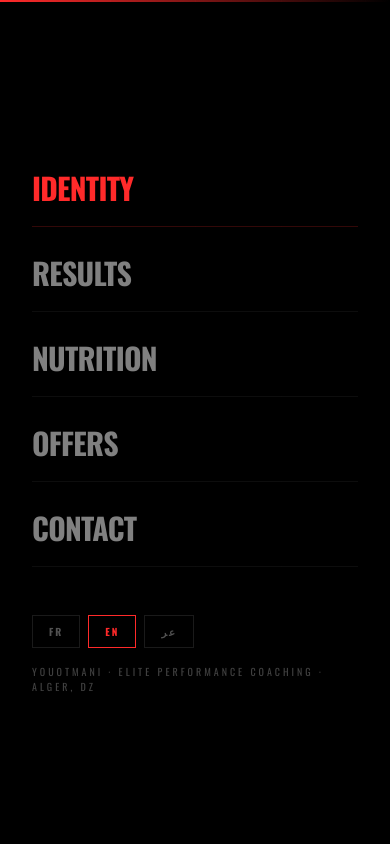
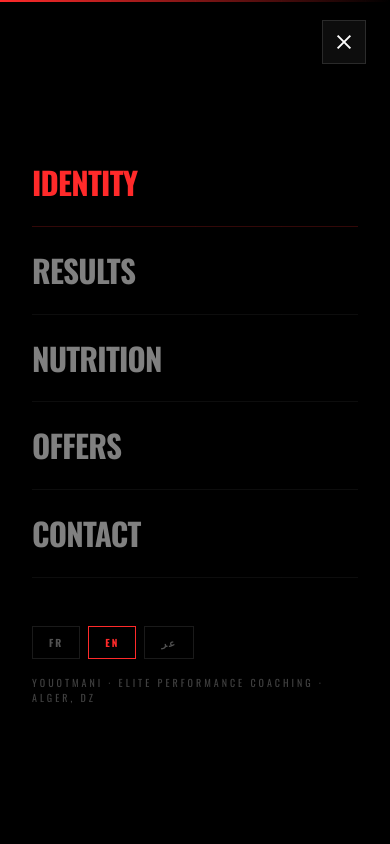
Before and after one commit to laylor-dev/otmani-youcef-coach, a Next.js app: page /en in a window 390 px wide. Both pictures are taken after a click on the button 346 px from the left and 40 px from the top of the page. Shown: the top 844 px of the page. Built offline with nearby package versions, Linux system fonts and the light colour scheme.

Commit message:
fix: make hamburger menu work on all mobile devices (Android & iOS)

```diff
--- a/src/components/Navbar.tsx
+++ b/src/components/Navbar.tsx
@@ -2,9 +2,9 @@
 
 import { Link, usePathname, useRouter } from "@/i18n/routing";
 import { useTranslations, useLocale } from "next-intl";
-import { useState, useEffect } from "react";
+import { useState, useEffect, useCallback } from "react";
 import { motion, AnimatePresence } from "framer-motion";
-import { Menu, X, ArrowRight, Globe } from "lucide-react";
+import { ArrowRight, Globe } from "lucide-react";
 import clsx from "clsx";
 
 const NAV_LINKS = [
@@ -35,11 +35,31 @@ export function Navbar() {
     setLangOpen(false);
   };
 
+  const toggleMenu = useCallback(() => {
+    setMenuOpen((prev) => !prev);
+  }, []);
+
+  const closeMenu = useCallback(() => {
+    setMenuOpen(false);
+  }, []);
+
   useEffect(() => {
     const handleScroll = () => setScrolled(window.scrollY > 60);
     window.addEventListener("scroll", handleScroll, { passive: true });
     return () => window.removeEventListener("scroll", handleScroll);
   }, []);
+
+  // Lock body scroll when menu is open
+  useEffect(() => {
+    if (menuOpen) {
+      document.body.style.overflow = "hidden";
+    } else {
+      document.body.style.overflow = "";
+    }
+    return () => {
+      document.body.style.overflow = "";
+    };
+  }, [menuOpen]);
 
   // Close lang dropdown on outside click
   useEffect(() => {
@@ -56,13 +76,15 @@ export function Navbar() {
 
   return (
     <>
-      <motion.nav
+      {/* NAV BAR */}
+      <nav
         className={clsx(
           "fixed top-0 left-0 right-0 z-50 flex items-center justify-between px-6 md:px-10 transition-all duration-500",
           scrolled
             ? "py-3 bg-black/80 backdrop-blur-xl border-b border-white/5"
             : "py-5 bg-transparent"
         )}
+        style={{ WebkitBackdropFilter: scrolled ? "blur(20px)" : "none" }}
       >
         {/* LOGO */}
         <Link href="/" className="flex items-center gap-2 group">
@@ -109,7 +131,7 @@ export function Navbar() {
           ))}
         </div>
 
-        {/* CTA + LANG SWITCHER */}
+        {/* CTA + LANG SWITCHER (desktop) */}
         <div className="hidden md:flex items-center gap-3">
           {/* Language Switcher */}
           <div className="relative">
@@ -159,77 +181,202 @@ export function Navbar() {
           </Link>
         </div>
 
-        {/* MOBILE TOGGLE */}
+        {/* MOBILE HAMBURGER BUTTON — plain button, no framer-motion wrapper */}
         <button
-          className="md:hidden z-[1001] w-10 h-10 flex items-center justify-center border border-white/10 rounded-lg bg-black/50 backdrop-blur-md cursor-pointer pointer-events-auto active:scale-95"
-          style={{ WebkitBackdropFilter: 'blur(12px)' }}
-          onClick={() => setMenuOpen(!menuOpen)}
-          aria-label="Toggle menu"
+          id="mobile-menu-toggle"
+          type="button"
+          aria-label={menuOpen ? "Close menu" : "Open menu"}
+          aria-expanded={menuOpen}
+          onClick={toggleMenu}
+          className="md:hidden relative z-[200] flex items-center justify-center"
+          style={{
+            width: 44,
+            height: 44,
+            background: "rgba(0,0,0,0.6)",
+            border: "1px solid rgba(255,255,255,0.12)",
+            borderRadius: 8,
+            cursor: "pointer",
+            WebkitTapHighlightColor: "transparent",
+            touchAction: "manipulation",
+            userSelect: "none",
+            flexShrink: 0,
+          }}
         >
-          <AnimatePresence mode="wait" initial={false}>
-            {menuOpen ? (
-              <motion.span key="close" initial={{ rotate: -90, opacity: 0 }} animate={{ rotate: 0, opacity: 1 }} exit={{ rotate: 90, opacity: 0 }} transition={{ duration: 0.2 }}>
-                <X size={18} className="text-white" />
-              </motion.span>
-            ) : (
-              <motion.span key="open" initial={{ rotate: 90, opacity: 0 }} animate={{ rotate: 0, opacity: 1 }} exit={{ rotate: -90, opacity: 0 }} transition={{ duration: 0.2 }}>
-                <Menu size={18} className="text-white" />
-              </motion.span>
-            )}
-          </AnimatePresence>
+          {/* Hamburger / X drawn in pure CSS — no animation library */}
+          <span
+            aria-hidden="true"
+            style={{
+              display: "block",
+              position: "relative",
+              width: 20,
+              height: 14,
+            }}
+          >
+            {/* Top bar */}
+            <span
+              style={{
+                position: "absolute",
+                left: 0,
+                top: menuOpen ? "50%" : 0,
+                width: "100%",
+                height: 2,
+                background: "#fff",
+                borderRadius: 2,
+                transform: menuOpen ? "translateY(-50%) rotate(45deg)" : "none",
+                transition: "top 0.25s, transform 0.25s",
+              }}
+            />
+            {/* Middle bar */}
+            <span
+              style={{
+                position: "absolute",
+                left: 0,
+                top: "50%",
+                width: "100%",
+                height: 2,
+                background: "#fff",
+                borderRadius: 2,
+                transform: "translateY(-50%)",
+                opacity: menuOpen ? 0 : 1,
+                transition: "opacity 0.15s",
+              }}
+            />
+            {/* Bottom bar */}
+            <span
+              style={{
+                position: "absolute",
+                left: 0,
+                bottom: menuOpen ? "50%" : 0,
+                width: "100%",
+                height: 2,
+                background: "#fff",
+                borderRadius: 2,
+                transform: menuOpen ? "translateY(50%) rotate(-45deg)" : "none",
+                transition: "bottom 0.25s, transform 0.25s",
+              }}
+            />
+          </span>
         </button>
-      </motion.nav>
+      </nav>
 
-      {/* MOBILE FULLSCREEN MENU */}
-      <AnimatePresence>
+      {/* MOBILE FULL-SCREEN MENU OVERLAY */}
       {menuOpen && (
-          <motion.div
-            key="mobile-menu"
-            initial={{ opacity: 0, y: -20 }}
-            animate={{ opacity: 1, y: 0 }}
-            exit={{ opacity: 0, y: -20 }}
-            transition={{ duration: 0.4, ease: [0.16, 1, 0.3, 1] }}
-            className="fixed inset-0 z-[100] bg-black flex flex-col items-start justify-center px-8"
+        <div
+          id="mobile-menu-overlay"
+          role="dialog"
+          aria-modal="true"
+          aria-label="Navigation menu"
+          style={{
+            position: "fixed",
+            inset: 0,
+            zIndex: 150,
+            background: "#000",
+            display: "flex",
+            flexDirection: "column",
+            alignItems: "flex-start",
+            justifyContent: "center",
+            padding: "0 2rem",
+            overflowY: "auto",
+            WebkitOverflowScrolling: "touch",
+          }}
         >
-            {/* Red line accent */}
-            <div className="absolute top-0 left-0 w-full h-[2px] bg-gradient-to-r from-[#FF2A2A] to-transparent" />
+          {/* Red accent line */}
+          <div
+            style={{
+              position: "absolute",
+              top: 0,
+              left: 0,
+              width: "100%",
+              height: 2,
+              background: "linear-gradient(to right, #FF2A2A, transparent)",
+            }}
+          />
 
-            <nav className="flex flex-col gap-2 w-full">
-              {NAV_LINKS.map((link, i) => (
-                <motion.div
+          {/* CLOSE BUTTON — inside the overlay for accessibility */}
+          <button
+            id="mobile-menu-close"
+            type="button"
+            aria-label="Close menu"
+            onClick={closeMenu}
+            style={{
+              position: "absolute",
+              top: 20,
+              right: 24,
+              width: 44,
+              height: 44,
+              background: "rgba(255,255,255,0.05)",
+              border: "1px solid rgba(255,255,255,0.12)",
+              borderRadius: 8,
+              cursor: "pointer",
+              display: "flex",
+              alignItems: "center",
+              justifyContent: "center",
+              WebkitTapHighlightColor: "transparent",
+              touchAction: "manipulation",
+            }}
+          >
+            {/* X icon */}
+            <span style={{ position: "relative", display: "block", width: 18, height: 18 }}>
+              <span
+                style={{
+                  position: "absolute",
+                  inset: 0,
+                  margin: "auto",
+                  width: "100%",
+                  height: 2,
+                  background: "#fff",
+                  borderRadius: 2,
+                  transform: "rotate(45deg)",
+                }}
+              />
+              <span
+                style={{
+                  position: "absolute",
+                  inset: 0,
+                  margin: "auto",
+                  width: "100%",
+                  height: 2,
+                  background: "#fff",
+                  borderRadius: 2,
+                  transform: "rotate(-45deg)",
+                }}
+              />
+            </span>
+          </button>
+
+          {/* NAV LINKS */}
+          <nav style={{ display: "flex", flexDirection: "column", gap: 0, width: "100%" }}>
+            {NAV_LINKS.map((link) => (
+              <Link
                 key={link.key}
-                  initial={{ opacity: 0, x: -30 }}
-                  animate={{ opacity: 1, x: 0 }}
-                  transition={{ delay: 0.1 + i * 0.07, ease: [0.16, 1, 0.3, 1] }}
-                >
-                  <Link
                 href={link.href}
+                onClick={closeMenu}
                 className={clsx(
-                      "flex items-center justify-between py-5 border-b font-primary font-black uppercase text-3xl md:text-5xl tracking-tight group transition-colors",
+                  "flex items-center justify-between py-5 border-b font-primary font-black uppercase tracking-tight group transition-colors",
                   pathname === link.href
                     ? "text-[#FF2A2A] border-[#FF2A2A]/20"
                     : "text-white/50 hover:text-white border-white/5"
                 )}
+                style={{ fontSize: "clamp(1.75rem, 8vw, 3rem)" }}
               >
                 {t(link.key)}
-                    <ArrowRight className="w-5 h-5 opacity-0 group-hover:opacity-100 transition-all -translate-x-4 group-hover:translate-x-0" />
+                <ArrowRight
+                  className="opacity-0 group-hover:opacity-100 transition-all -translate-x-4 group-hover:translate-x-0"
+                  size={20}
+                />
               </Link>
-                </motion.div>
             ))}
           </nav>
 
-            <motion.div
-              initial={{ opacity: 0 }}
-              animate={{ opacity: 1 }}
-              transition={{ delay: 0.5 }}
-              className="mt-12 flex flex-col gap-4"
-            >
-              {/* Mobile language switcher */}
-              <div className="flex gap-2">
+          {/* BOTTOM: lang switcher + tagline */}
+          <div style={{ marginTop: 48, display: "flex", flexDirection: "column", gap: 16 }}>
+            <div style={{ display: "flex", gap: 8 }}>
               {LOCALES.map((l) => (
                 <button
                   key={l.code}
+                  type="button"
                   onClick={() => switchLocale(l.code)}
+                  style={{ WebkitTapHighlightColor: "transparent", touchAction: "manipulation" }}
                   className={clsx(
                     "px-4 py-2 text-[10px] font-primary font-bold tracking-[0.2em] uppercase border transition-colors",
                     locale === l.code
@@ -244,10 +391,9 @@ export function Navbar() {
             <p className="text-[10px] font-primary tracking-[0.3em] text-neutral-700 uppercase">
               YouOtmani · Elite Performance Coaching · Alger, DZ
             </p>
-            </motion.div>
-          </motion.div>
+          </div>
+        </div>
       )}
-      </AnimatePresence>
     </>
   );
 }
```
Lines whose indentation alone changed are shown as unchanged.
